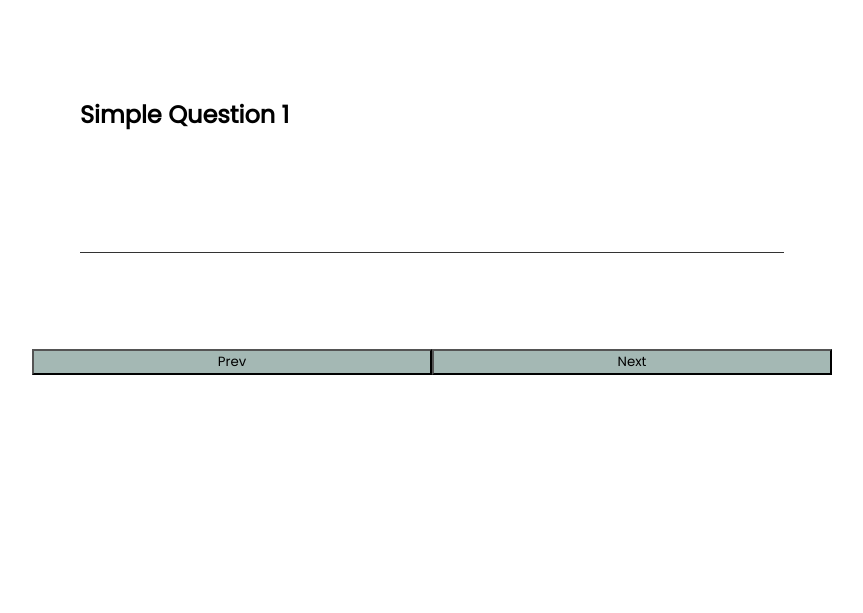
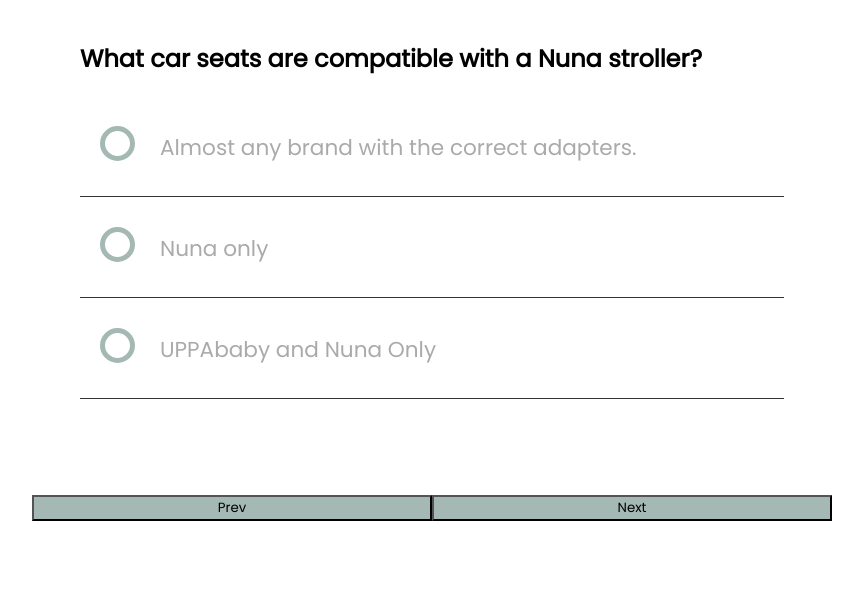
Before and after one commit to t-vanderwolk/strolleria_quiz, a React app in the folder client/: page /quiz in a window 1280 px wide. Shown: the part 187-800 px from the top of the page, without its empty margins (208-1071 px from the left). Built offline with nearby package versions, Linux system fonts and the light colour scheme.

Commit message:
created database and displayed questions and anwsers dynamicaly

```diff
--- a/client/src/components/Questions.js
+++ b/client/src/components/Questions.js
@@ -1,25 +1,37 @@
-import React, { useState } from "react"
+import React, { useEffect, useState } from "react"
+import data from "../database/data"
 
 export default function Questions() {
+const [checked, setChecked]=useState(undefined)
 
-const [checked, setChecked]=useState(undefined)
+const question = data[0]
+
+useEffect(()=>{
+    console.log(question)
+})
 
     function onSelect(){
         console.log('radio button change')
     }
   return (
     <div className="questions">
-        <h2 className="text">Simple Question 1</h2>
-        <ul>
-            <li>
+        <h2 className="text">{question.question}</h2>
+        <ul key={question.id}>
+    {
+    question.options.map((q, i)=>(
+ <li key={i}>
         <input
         type='radio'
-                value={checked}
+        value={false}
         name='options'
-                id="q1-option"
+        id={`q${i}-option`}
         onChange={onSelect()}
         />
+        <label className="text-primary" htmlFor={`q${i}-option`}>{q}</label>
+        <div className="check checked"></div>
     </li>
+    ))
+    }
         </ul>
     </div>
   )
--- a/client/src/components/Quiz.js
+++ b/client/src/components/Quiz.js
@@ -1,5 +1,7 @@
 import React from "react"
 import Questions from './Questions';
+import logo from '../logo/logo.png'
+
 export default function Quiz() {
 // next button event handler
     function onNext(){
@@ -11,8 +13,8 @@
     }
   return (
     <div className="container">
-
-        <h1 className='title'>Product Quiz</h1>
+        <img className='logo'src={logo}  alt='strolleria.com'  />
+        {/* <h1 className='title'>Product Quiz</h1> */}
         <Questions />
 
 <div className="grid">
--- /dev/null
+++ b/client/src/database/data.js
@@ -0,0 +1,103 @@
+export default [
+    {
+        id:1,
+        question:"What car seats are compatible with a Nuna stroller?",
+        options:[
+            'Almost any brand with the correct adapters.',
+            'Nuna only',
+            'UPPAbaby and Nuna Only',
+        ]
+
+    },
+    {
+        id:2,
+        question:"",
+        options:[
+            '',
+            '',
+            '',
+        ]
+
+    },
+    {
+        id:3,
+        question:"",
+        options:[
+            '',
+            '',
+            '',
+        ]
+
+    },
+    {
+        id:4,
+        question:"",
+        options:[
+            '',
+            '',
+            '',
+        ]
+
+    },
+    {
+        id:5,
+        question:"",
+        options:[
+            '',
+            '',
+            '',
+        ]
+
+    },
+    {
+        id:6,
+        question:"",
+        options:[
+            '',
+            '',
+            '',
+        ]
+
+    },
+    {
+        id:7,
+        question:"",
+        options:[
+            '',
+            '',
+            '',
+        ]
+
+    },
+    {
+        id:8,
+        question:"",
+        options:[
+            '',
+            '',
+            '',
+        ]
+
+    },
+    {
+        id:9,
+        question:"",
+        options:[
+            '',
+            '',
+            '',
+        ]
+
+    },
+    {
+        id:10,
+        question:"",
+        options:[
+            '',
+            '',
+            '',
+        ]
+
+    },
+
+]
--- a/client/src/styles/App.css
+++ b/client/src/styles/App.css
@@ -10,6 +10,7 @@
 #prev-btn{
   background-color: #A4B8B4;
   float: left;
+
 
 
 }
@@ -160,22 +161,22 @@
 
 
 input[type=radio]:checked ~ .check {
-  border: 5px solid var(--primary-color)
+  border: 5px solid #A4B8B4
 }
 
 input[type=radio]:checked ~ .check::before{
-  background: var(--primary-color)
+  background: black
 }
 
 input[type=radio]:checked ~ .text-primary{
-  color: var(--primary-color)
+  color: black
 }
 
 /* To get selected option we are using this checked class */
 .checked {
-  border: 5px solid var(--primary-color) !important;
+  border: 5px solid #A4B8B4 !important;
 }
 
 .checked::before{
-  background: var(--primary-color)
+  background: white
 }
--- a/client/src/styles/Main.css
+++ b/client/src/styles/Main.css
@@ -2,8 +2,11 @@
     color: black;
 }
 .logo{
-    display: flex;
-   width: 80%
+    display: block;
+    margin-left: auto;
+    margin-right: auto;
+    width: 50%;
+
 }
 .container ol li{
     font-size: 1.4em;
```
Lines whose indentation alone changed are shown as unchanged.
